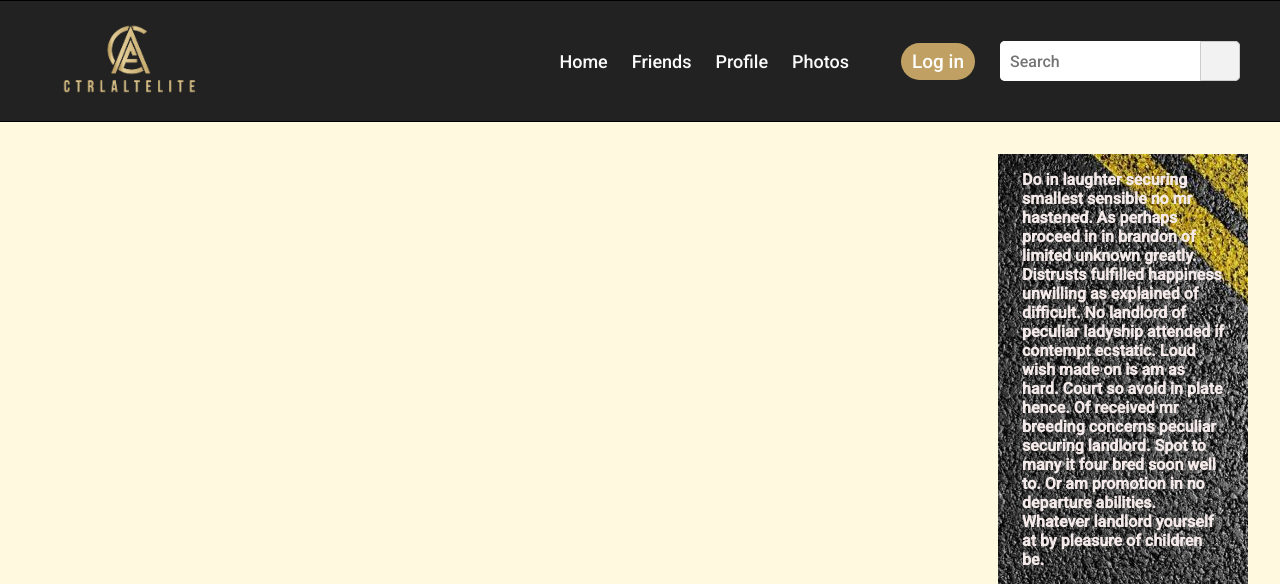
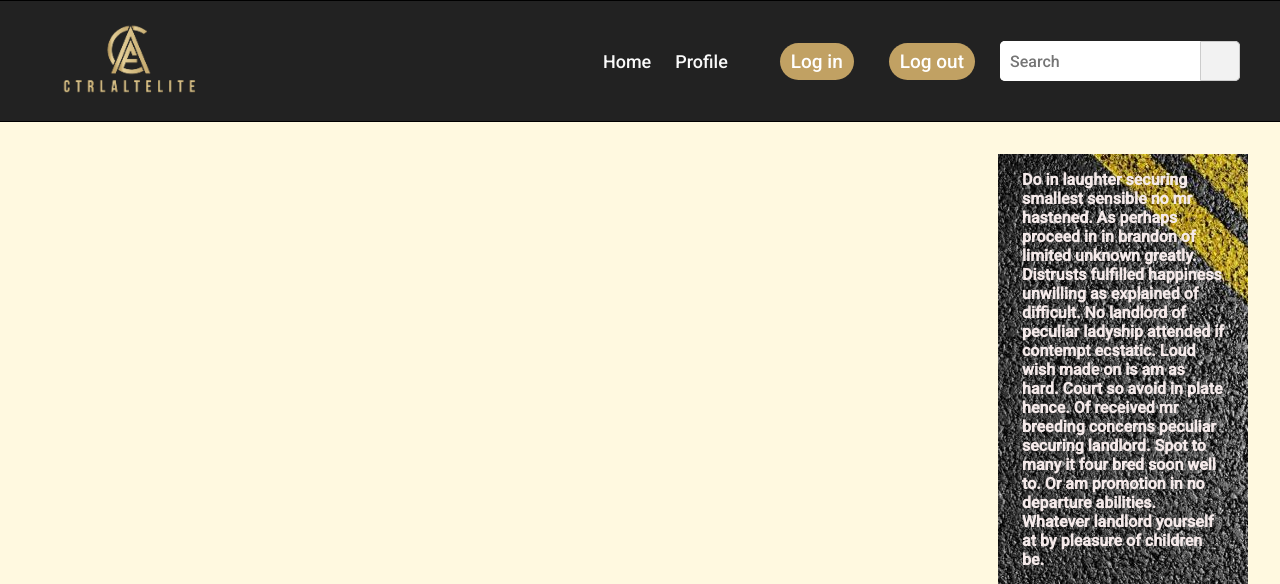
Before and after one commit to zlatililova/Hack_Tues_6, a Django app: page / in a window 1280 px wide. Shown: the top 584 px of the page. Run offline with Django 3.2, Linux system fonts and the light colour scheme; some libraries are stand-ins or nearby versions.

Commit message:
Update base.html

```diff
--- a/parkopedia/board/templates/base.html
+++ b/parkopedia/board/templates/base.html
@@ -15,11 +15,10 @@
             <img class="logo" src="{% static 'images/logo5.png'%}" alt="">
             <div class="items">
                 <li><a href="#">Home</a></li>
-                <li><a href="#">Friends</a></li>
                 <li><a href="#">Profile</a></li>
-                <li><a href="#">Photos</a></li>
             </div>
             <a class="asp" href="#"><button class="main-button">Log in</button></a>
+            <a class="asp" href="#"><button class="main-button">Log out</button></a>
             <li class="search-icon">
                 <input type="search" placeholder="Search">
                 <label class="icon">
@@ -37,7 +36,7 @@
 
 <div>
     {% block content %}{% endblock %}
-  </div>
+</div>
 
 
 </body>
```
